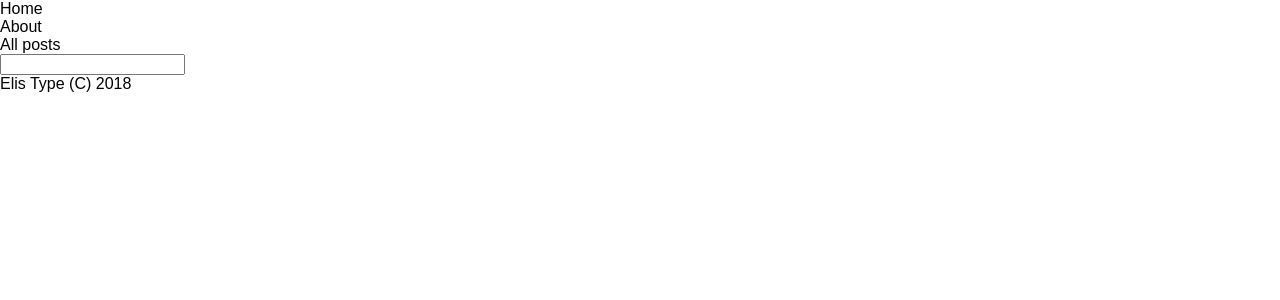
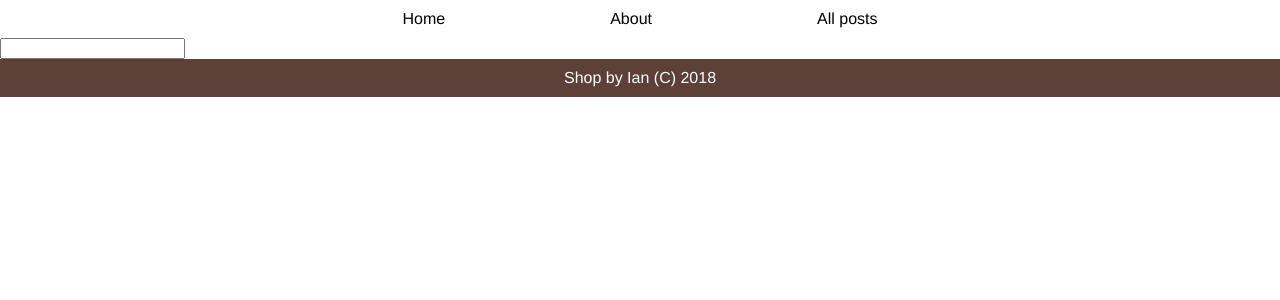
Before and after one commit to mrexox/node-shop, a React (Create React App) app: page / in a window 1280 px wide. Shown: the top 300 px of the page. Built offline with nearby package versions, Linux system fonts and the light colour scheme.

Commit message:
Added styles a little bit.

```diff
--- a/src/components/Footer.js
+++ b/src/components/Footer.js
@@ -1,9 +1,9 @@
 import React from 'react';
-
+import '../styles/Footer.css';
 // No props yet
 const Footer = () => (
 	<footer>
-	Elis Type (C) 2018
+	Shop by Ian (C) 2018
 	</footer>
 );
 
--- a/src/components/Menu.js
+++ b/src/components/Menu.js
@@ -1,4 +1,5 @@
 import React from 'react';
+import '../styles/Menu.css';
 import { connect } from 'react-redux';
 import MenuItem from './MenuItem';
 import { HOME, ABOUT, ALL_POSTS } from './Constants';
--- a/src/components/MenuItem.js
+++ b/src/components/MenuItem.js
@@ -1,5 +1,6 @@
 import React from 'react';
 import PropTypes from 'prop-types';
+import '../styles/MenuItem.css';
 
 import { HOME, ABOUT, ALL_POSTS } from './Constants';
 
@@ -13,7 +14,7 @@ function translateItem(item) {
 }
 // Make it more complicated if needed
 const MenuItem = ({ item, onClick }) => (
-	<div calss="menu-item"
+	<div className="menu-item"
 	onClick={onClick} >
 	{translateItem(item)}
 	</div>
--- a/src/components/Page.js
+++ b/src/components/Page.js
@@ -1,22 +1,28 @@
 import React from 'react';
 import { connect } from 'react-redux';
-
+import '../styles/Page.css';
 import { HOME, ABOUT, ALL_POSTS } from './Constants';
 import HomePage from './HomePage';
 import AboutPage from './AboutPage';
 import AllPostsPage from './AllPostsPage';
 
 let Page = ({ menu }) => {
+	let page;
 	switch (menu) {
 		case HOME:
-			return (<HomePage />);
+			page = (<HomePage />); break;
 		case ABOUT:
-			return (<AboutPage />);
+			page = (<AboutPage />); break;
 		case ALL_POSTS:
-			return (<AllPostsPage />);
+			page = (<AllPostsPage />); break;
 		default:
-			return (<HomePage />);
+			page = (<HomePage />);
 	}
+	return (
+		<div className="page">
+		{page}
+		</div>
+	);
 };
 
 const mapStateToProps = state => {
--- /dev/null
+++ b/src/styles/Footer.css
@@ -0,0 +1,7 @@
+footer {
+	font-family: Helvetica Neue, Helvetica, Arial, sans-serif;
+	text-align: center;
+	background-color: #5D4037;
+	color: white;
+	padding: 10px;
+}
--- /dev/null
+++ b/src/styles/Menu.css
@@ -0,0 +1,9 @@
+.menu {
+	display: flex;
+	flex-wrap: nowrap;
+	justify-content: space-around;
+
+	width: 50%;
+	padding: 10px 0 10px 0;
+	margin: 0 auto;
+}
--- /dev/null
+++ b/src/styles/MenuItem.css
@@ -0,0 +1,9 @@
+.menu-item {
+	font-family: Helvetica Neue, Helvetica, Arial, sans-serif;
+	display: inline-block;
+	cursor: pointer;
+}
+
+.menu-item:hover {
+	color: #999;
+}
--- /dev/null
+++ b/src/styles/Page.css
@@ -0,0 +1,3 @@
+/*
+  You can write here settings for a global page
+*/
```
Also changed, not shown: src/components/App.js (+0 -18 lines), 2 other files (tests, documents, lock files or other folders).
